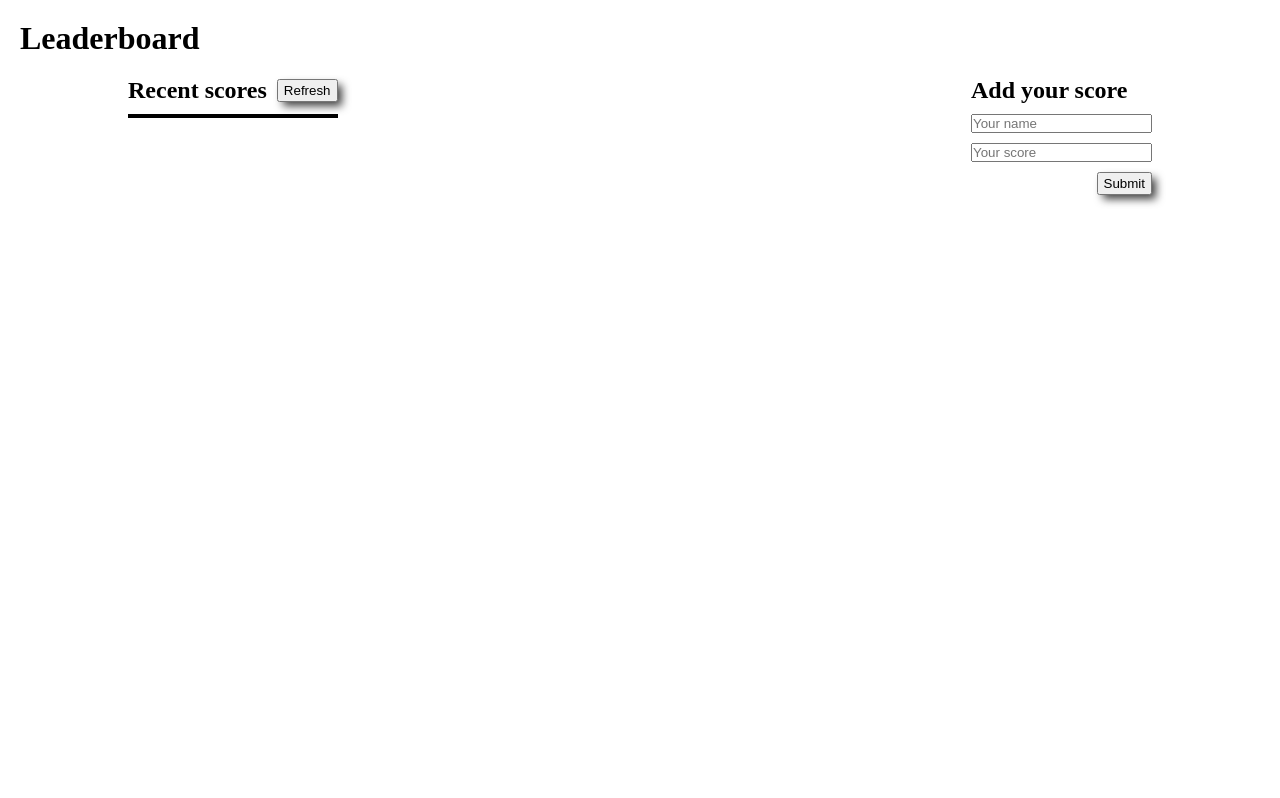
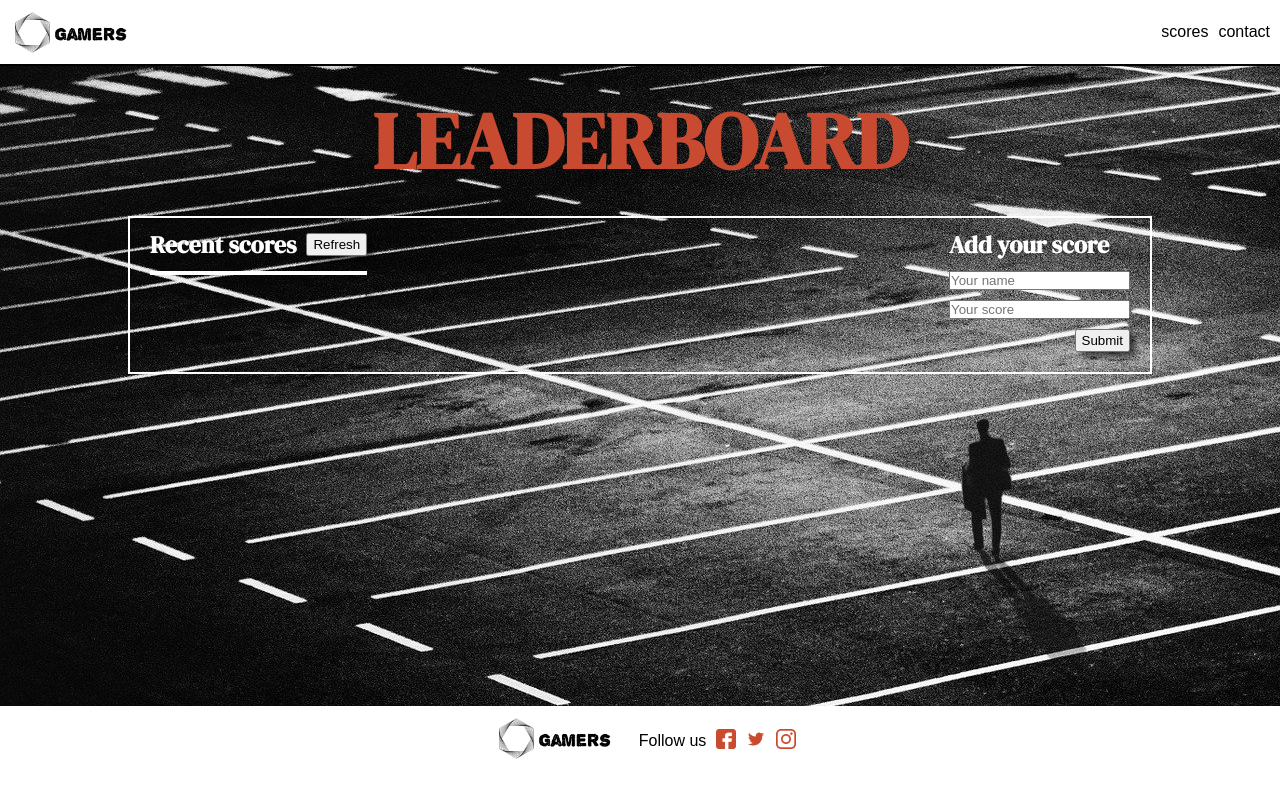
Before and after one commit to Anjacodes/Leaderboard, a website built with webpack: page src/index.html in a window 1280 px wide. Built offline with nearby package versions, Linux system fonts and the light colour scheme; a web font is replaced by a local one.

Commit message:
Add Styling

```diff
--- a/package.json
+++ b/package.json
@@ -12,6 +12,7 @@
     "stylelint-config-standard": "^21.0.0",
     "stylelint-csstree-validator": "^1.9.0",
     "stylelint-scss": "^3.21.0",
+    "url-loader": "^4.1.1",
     "webpack": "^5.65.0",
     "webpack-cli": "^4.9.1",
     "webpack-dev-server": "^4.6.0"
--- a/src/index.html
+++ b/src/index.html
@@ -5,24 +5,31 @@
     <meta http-equiv="X-UA-Compatible" content="IE=edge">
     <meta name="viewport" content="width=device-width, initial-scale=1.0">
     <style>
-      @import url('https://fonts.googleapis.com/css2?family=ABeeZee&family=Maitree&display=swap');
-    </style>
+        @import url('https://fonts.googleapis.com/css2?family=ABeeZee:ital@1&family=DM+Serif+Display&family=Maitree&display=swap');
+        </style>
     <title>Leaderboard</title>
 </head>
 <body>
+    <nav>
+        <a href="#"><img src='#' class='logo' alt="Logo"></a>
+        <ul>
+          <li class="scores rightMargin">scores</li>
+          <li class="contact rightMargin">contact</li>
+        </ul>
+    </nav>
   <main class="flexContainerCol">
-    <h1 class="headFontStyle">Leaderboard</h1>
+    <h1 class="headFontStyle mainTitle ">LEADERBOARD</h1>
     <section class="flexContainer mainContainer">
-      <div>
+      <div class="scoreCont">
         <div class="flexContainer headCont btmMargin">
-          <h2 class="headFontStyle rightMargin">Recent scores</h2>
+          <h2 class=" secTitle headFontStyle rightMargin">Recent scores</h2>
           <button class="btn btnRefresh" type="button">Refresh</button>
         </div>
         <table class="table">
         </table>
       </div>
-      <div>
-        <h2 class="headFontStyle btmMargin">Add your score</h2>
+      <div class="scoreCont">
+        <h2 class=" secTitle headFontStyle btmMargin">Add your score</h2>
         <form class="flexContainerCol">
             <input id="name" type="text" placeholder="Your name" class="formInput" required>
             <input id="score" type="number" placeholder="Your score" class="formInput" required>
@@ -30,6 +37,19 @@
             <span class="alert"></span>
         </form>
       </div>
+      <div class="contactCont">
+          <h2 class="secTitle">Contact us!</h2>
+          <p class="text">We're always happy to hear from you.<br>Email: mail@mail.com</p>
+      </div>
     </section>
   </main>
+  <footer>
+    <a href="#"><img src='#' class='logo' alt="Logo"></a>
+    <div class="socialCont">
+    <span>Follow us</span>
+    <a href="#"><img class="socialIcon" src="#" alt="social icon"></a>
+    <a href="#"><img class="socialIcon" src="#" alt="social icon"></a>
+    <a href="#"><img class="socialIcon" src="#" alt="social icon"></a>
+    </div>
+  </footer>
 </body>
--- a/src/index.js
+++ b/src/index.js
@@ -1,5 +1,9 @@
 // import _ from 'lodash';
 import './style.css';
+import DummyLogo from '../assets/images/DummyLogo.png';
+import Facebook from '../assets/images/facebook.png';
+import Twitter from '../assets/images/twitter.png';
+import Instagram from '../assets/images/instagram.png';
 
 const btnRefresh = document.querySelector('.btnRefresh');
 const btnForm = document.querySelector('.btnForm');
@@ -7,6 +11,21 @@ const alert = document.querySelector('.alert');
 const table = document.querySelector('.table');
 const nameInput = document.getElementById('name');
 const scoreInput = document.getElementById('score');
+const logo = document.querySelectorAll('.logo');
+const contact = document.querySelector('.contact');
+const mainTitle = document.querySelector('.mainTitle');
+const scoreCont = document.querySelectorAll('.scoreCont');
+const scores = document.querySelector('.scores');
+const contactCont = document.querySelector('.contactCont');
+const socialIcon = document.querySelectorAll('.socialIcon');
+
+window.addEventListener('load', () => {
+  logo[0].setAttribute('src', DummyLogo);
+  logo[1].setAttribute('src', DummyLogo);
+  socialIcon[0].setAttribute('src', Facebook);
+  socialIcon[1].setAttribute('src', Twitter);
+  socialIcon[2].setAttribute('src', Instagram);
+});
 
 btnForm.addEventListener('click', () => {
   fetch('https://us-central1-js-capstone-backend.cloudfunctions.net/api/games/1/scores/', {
@@ -21,6 +40,7 @@ btnForm.addEventListener('click', () => {
         await response.json();
         alert.classList.add('green');
         alert.textContent = '✅ Score added successfully!';
+        alert.style.backgroundColor = 'white';
         setTimeout(() => {
           alert.classList.remove('green');
           alert.textContent = '';
@@ -30,6 +50,7 @@ btnForm.addEventListener('click', () => {
       } else {
         alert.classList.add('red');
         alert.textContent = '❌ Failed to add score';
+        alert.style.backgroundColor = 'white';
         throw new Error(`${response.status} Failed Fetch`);
       }
     }).catch((e) => console.error('EXCEPTION: ', e));
@@ -52,3 +73,17 @@ btnRefresh.addEventListener('click', () => {
     }
   })();
 });
+
+contact.addEventListener('click', () => {
+  mainTitle.textContent = 'CONTACT';
+  scoreCont[0].style.display = 'none';
+  scoreCont[1].style.display = 'none';
+  contactCont.style.display = 'block';
+});
+
+scores.addEventListener('click', () => {
+  mainTitle.textContent = 'LEADERBOARD';
+  contactCont.style.display = 'none';
+  scoreCont[0].style.display = 'block';
+  scoreCont[1].style.display = 'block';
+});
--- a/src/style.css
+++ b/src/style.css
@@ -8,6 +8,19 @@ body {
   font-family: 'ABeeZee', sans-serif;
 }
 
+main {
+  background-image: url('../assets/images/parkingSpace.jpg');
+  background-color: #2d4263;
+  padding-bottom: 50px;
+  height: 80vh;
+}
+
+ul {
+  list-style-type: none;
+  display: flex;
+  justify-content: space-around;
+}
+
 .flexContainerCol {
   display: flex;
   flex-direction: column;
@@ -16,15 +29,25 @@ body {
 
 h1 {
   margin: 20px 20px;
-  align-self: flex-start;
+  font-size: 5rem;
+}
+
+.mainTitle {
+  color: #c84b31;
+}
+
+.secTitle {
+  color: white;
 }
 
 .headFontStyle {
-  font-family: 'Maitree', serif;
+  font-family: 'DM Serif Display', serif;
 }
 
 .mainContainer {
   width: 80%;
+  border: 2px solid white;
+  padding: 10px 20px;
 }
 
 .flexContainer {
@@ -40,17 +63,38 @@ h1 {
   margin-right: 10px;
 }
 
+nav {
+  display: flex;
+  justify-content: space-between;
+  align-items: center;
+  border-bottom: solid 2px black;
+  background-color: white;
+}
+
+li:hover {
+  color: #c84b31;
+}
+
+.logo {
+  height: 60px;
+  margin-left: 10px;
+}
+
 .headCont {
   align-items: center;
 }
 
 .table {
-  border: 2px solid black;
+  border: 2px solid white;
   width: 100%;
 }
 
 tr:nth-child(even) {
   background-color: #e9e9e9;
+}
+
+tr:nth-child(odd) {
+  background-color: white;
 }
 
 .formInput {
@@ -59,11 +103,19 @@ tr:nth-child(even) {
   margin-bottom: 10px;
 }
 
+.formInput:hover {
+  border: 2px solid #ecdbba;
+}
+
 .btn {
   padding: 2px 5px;
   box-shadow: 5px 5px 8px -1px rgba(0, 0, 0, 0.75);
   -webkit-box-shadow: 5px 5px 8px -1px rgba(0, 0, 0, 0.75);
   -moz-box-shadow: 5px 5px 8px -1px rgba(0, 0, 0, 0.75);
+}
+
+.btn:hover {
+  background-color: #ecdbba;
 }
 
 .btnForm {
@@ -84,3 +136,30 @@ tr:nth-child(even) {
 .green {
   color: rgb(71, 148, 103);
 }
+
+.contactCont {
+  display: none;
+}
+
+.text {
+  color: white;
+  margin-top: 15px;
+}
+
+footer {
+  display: flex;
+  align-items: center;
+  justify-content: center;
+}
+
+.socialCont {
+  margin-left: 20px;
+  display: flex;
+  align-items: center;
+  margin-top: 5px;
+}
+
+.socialIcon {
+  height: 20px;
+  margin-left: 10px;
+}
--- a/webpack.config.js
+++ b/webpack.config.js
@@ -28,6 +28,12 @@ module.exports = {
         test: /\.css$/i,
         use: ['style-loader', 'css-loader'],
       },
+      {
+        test: /\.(jpg|png)$/,
+        use: {
+          loader: 'url-loader',
+        },
+      },
     ],
   },
 };
```
Also changed, not shown: assets/images/DummyLogo.png (added), assets/images/facebook.png (added), assets/images/instagram.png (added), assets/images/night-photograph-gb8e950ca1_1920.jpg (added), assets/images/parkingSpace.jpg (added), assets/images/twitter.png (added), 1 other file.
